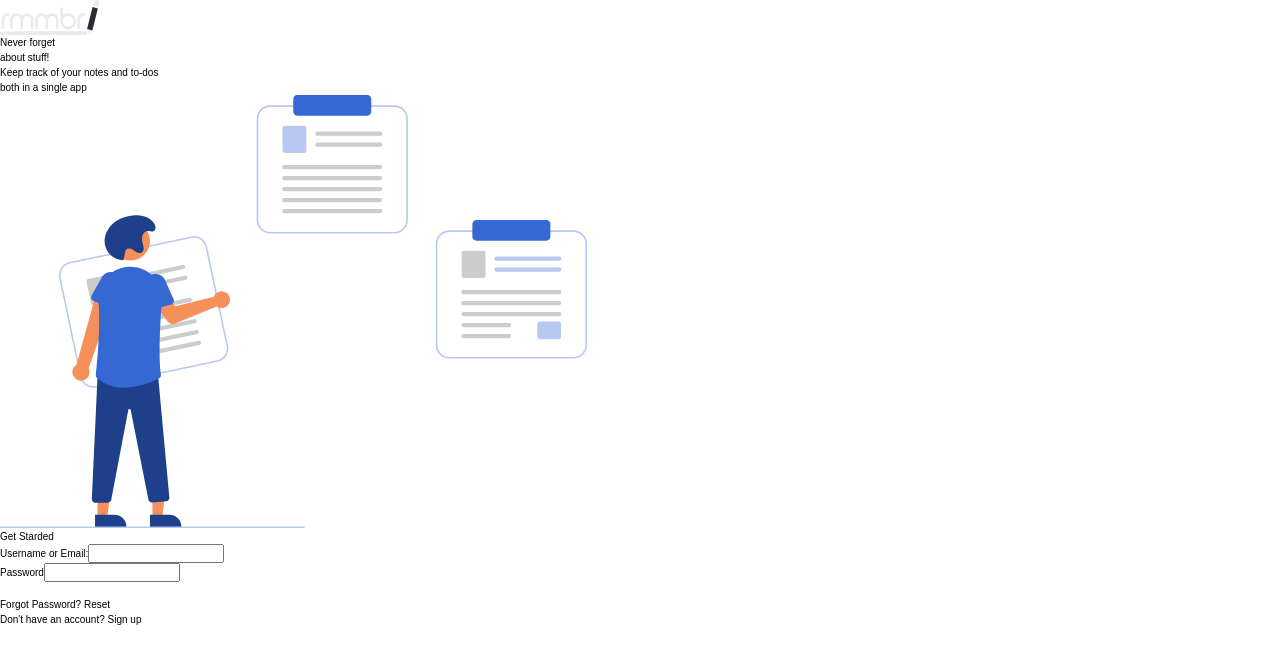
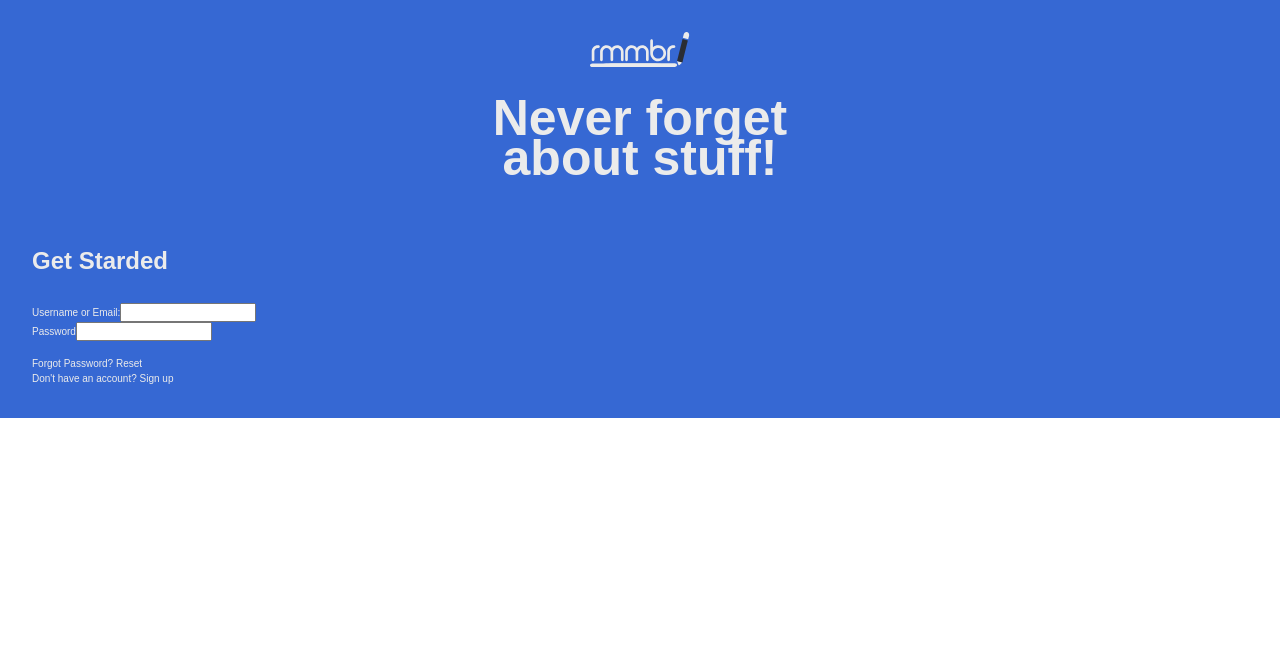
Before and after one commit to refmathew/rmmbr, a Vue app in the folder client/: page /login in a window 1280 px wide. Shown: the top 664 px of the page. Built offline with nearby package versions, Linux system fonts and the light colour scheme.

Commit message:
Add login scss

```diff
--- a/client/src/assets/styles/main.scss
+++ b/client/src/assets/styles/main.scss
@@ -6,6 +6,7 @@
 @use "./base/fonts";
 
 @use "./pages/app";
+@use "./pages/_login.scss";
 @use "./layout/main";
 @use "./layout/nav";
 
--- /dev/null
+++ b/client/src/assets/styles/pages/_login.scss
@@ -0,0 +1,89 @@
+@use "../abstracts/variables.scss" as v;
+
+.login{
+  display: flex;
+  flex-direction: column;
+  width: 100%;
+  padding: 3.2rem;
+  background-color: v.$p5;
+
+  &__hero{
+    display: flex;
+    flex-direction: column;
+    align-items: center;
+
+    &__logo{
+      width: 9.918rem;
+      margin-bottom: 3.2rem;
+
+      img{
+      }
+    }
+    &__heading{
+      margin-bottom: 6.4rem;
+        text-align: center;
+
+      &__text{
+        font-family: "Source Sans Pro", sans-serif;
+        font-size: 5rem;
+        font-weight: 900;
+        color: v.$s5;
+        line-height: 3.8rem;
+      }
+    }
+    &__subtitle{
+      display: none;
+    }
+    &__illustration{
+      display:none;
+    }
+  }
+
+  &__form{
+    color: v.$s5;
+
+    &__heading{
+      margin-bottom: 2.4rem;
+      font-family: "Source Sans Pro", sans-serif;
+      font-size: 2.4rem;
+      font-weight: 900;
+    }
+    &__main{
+      &__username{
+        &__label{
+        }
+        &__input{
+
+        }
+      }
+      &__password{
+        &__label{
+
+        }
+        &__input{
+
+        }
+      }
+      &__login-button{
+
+      }
+    }
+    &__footer{
+      &__forgot{
+
+        &__link{
+
+        }
+      }
+      &__register{
+        &__link{
+
+        }
+      }
+    }
+  }
+}
+
+@media (min-width: 40em){
+
+}
```
